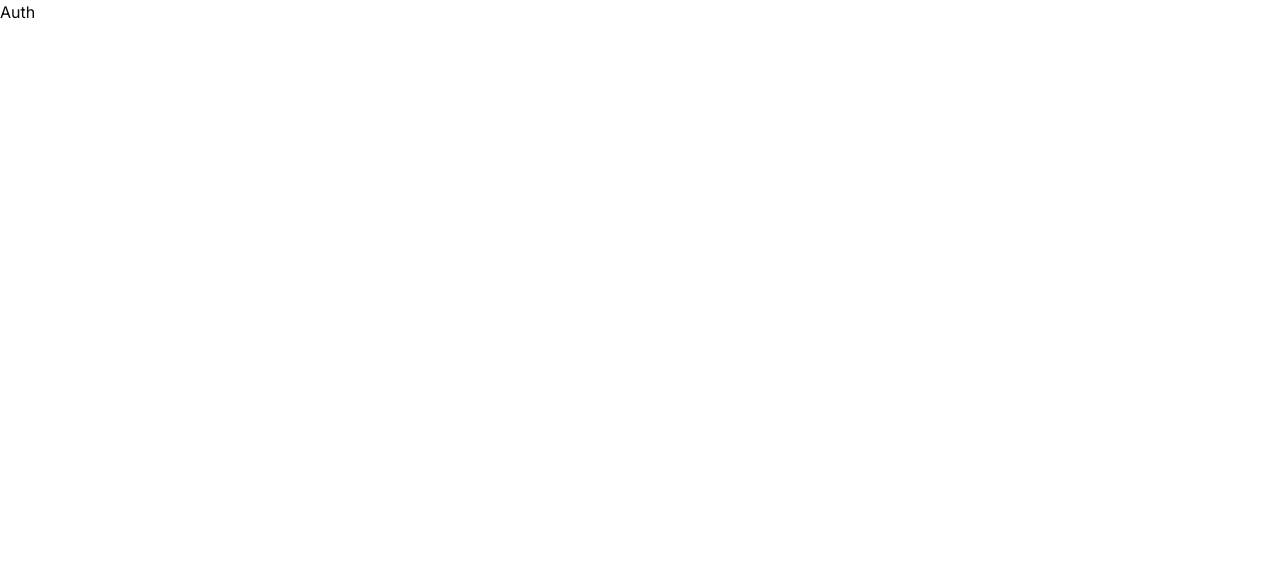
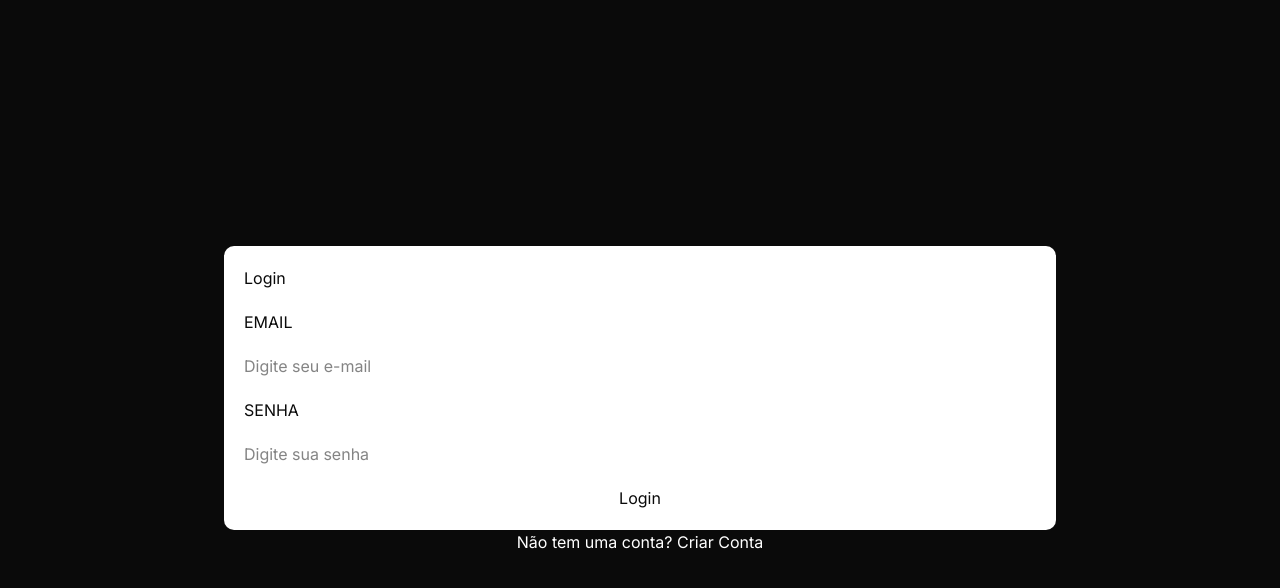
Before and after one commit to DanielMoraesTI/upskill-m8-finance-investments, a Next.js app: page /auth in a window 1280 px wide. Shown: the top 588 px of the page. Built offline with nearby package versions, Linux system fonts and the light colour scheme.

Commit message:
frame do login e header

```diff
--- a/src/app/auth/page.tsx
+++ b/src/app/auth/page.tsx
@@ -1,3 +1,64 @@
+"use client";
+import { useState } from "react";
+
 export default function Authentication() {
-  return <main>Auth</main>;
+  const [email, setEmail] = useState<string>("");
+  const [criandoConta, setCriandoConta] = useState<boolean>(false);
+  const [password, setPassword] = useState<string>("");
+
+  const onSubmit = () => {
+    // do something === QUAL FOI O EMAIL?
+    console.log("user email = ", email);
+  };
+
+  return (
+    <div className="flex flex-col justify-center items-center min-h-screen bg-foreground">
+      {/** imagem de fundo */}
+
+      {/** FORM */}
+      <div
+        className="flex flex-col bg-background w-[65%] h-fit rounded-lg gap-5"
+        style={{ padding: "20px" }}
+      >
+        <h1>{criandoConta ? "Criar conta" : "Login"}</h1>
+
+        {/** BODY */}
+        <div className="flex flex-col gap-5">
+          <label htmlFor="email">EMAIL</label>
+          <input
+            name="email"
+            type="email"
+            placeholder="Digite seu e-mail"
+            value={email}
+            onChange={(e) => setEmail(e.target.value)}
+            autoComplete="off"
+          />
+
+          <label htmlFor="password">SENHA</label>
+          <input
+            name="password"
+            type="password"
+            placeholder="Digite sua senha"
+            value={password}
+            onChange={(e) => setPassword(e.target.value)}
+            autoComplete="off"
+          />
+        </div>
+
+        {/** ACTION */}
+        <button onClick={onSubmit}>
+          {criandoConta ? "Registrar" : "Login"}
+        </button>
+      </div>
+
+      <button
+        className="text-white mt-4"
+        onClick={() => setCriandoConta(!criandoConta)}
+      >
+        {criandoConta
+          ? "Já tem uma conta? Fazer login"
+          : "Não tem uma conta? Criar Conta"}
+      </button>
+    </div>
+  );
 }
--- a/src/app/layout.tsx
+++ b/src/app/layout.tsx
@@ -19,7 +19,7 @@ export default function RootLayout({
     <html lang="pt-BR">
       <body
         className={cn(
-          "min-h-screen bg-background font-sans antialiased",
+          "min-w-screen min-h-screen bg-background font-sans antialiased",
           inter.className,
         )}
       >
--- a/src/app/portal/layout.tsx
+++ b/src/app/portal/layout.tsx
@@ -1,25 +1,36 @@
 import { Navbar } from "@/components/Navbar";
+import Header from "@/components/Header";
 
 export default function PortalLayout({
   children,
 }: Readonly<{
   children: React.ReactNode;
 }>) {
+  //   <style>{`
+  //   .portal-content-offset {
+  //     margin-left: 0;
+  //   }
+
+  //   @media (min-width: 640px) {
+  //     .portal-content-offset {
+  //       margin-left: 15rem;
+  //     }
+  //   }
+  // `}</style>
+  // return (
+  //   <div className="bg-red-500">
+  //     <Navbar />
+  //     <div className="portal-content-offset">{children}</div>
+  //   </div>
+  // );
+
   return (
-    <>
-      <style>{`
-        .portal-content-offset {
-          margin-left: 0;
-        }
+    <div className="flex flex-col md:flex-row bg-red-500 min-w-screen min-h-screen">
+      <Header />
 
-        @media (min-width: 640px) {
-          .portal-content-offset {
-            margin-left: 15rem;
-          }
-        }
-      `}</style>
-      <Navbar />
-      <div className="portal-content-offset">{children}</div>
-    </>
+      <div className="flex-1 w-full h-full md:h-screen bg-green-500">
+        {children}
+      </div>
+    </div>
   );
 }
--- /dev/null
+++ b/src/components/Header.tsx
@@ -0,0 +1,128 @@
+"use client";
+
+import { useState } from "react";
+import {
+  BarChart3,
+  Building2,
+  HandCoins,
+  History,
+  PanelBottom,
+  Wallet,
+  type LucideIcon,
+} from "lucide-react";
+import { usePathname } from "next/navigation";
+import Link from "next/link";
+
+interface NavItemProps {
+  href: string;
+  label: string;
+  icon: LucideIcon;
+}
+
+const navItemOptions: NavItemProps[] = [
+  {
+    href: "/portal",
+    label: "Dashboard",
+    icon: BarChart3,
+  },
+  {
+    href: "/portal/acoes",
+    label: "Ações",
+    icon: Wallet,
+  },
+  {
+    href: "/portal/fundos-imobiliarios",
+    label: "Fundos Imobiliários",
+    icon: Building2,
+  },
+  {
+    href: "/portal/renda-fixa",
+    label: "Renda Fixa",
+    icon: HandCoins,
+  },
+  {
+    href: "/portal/historico",
+    label: "Histórico",
+    icon: History,
+  },
+] as const;
+
+export default function Header() {
+  const [openSidebar, setOpenSidebar] = useState<boolean>(false);
+  const pathname = usePathname();
+
+  const NavList = () => {
+    return (
+      <ul className="flex flex-col gap-2 px-3 py-4">
+        {navItemOptions.map((item) => (
+          <NavItems key={item.href} {...item} />
+        ))}
+      </ul>
+    );
+  };
+
+  const NavItems = (item: NavItemProps) => {
+    const isActive = pathname === item.href;
+    const Icon = item.icon;
+
+    return (
+      <Link
+        key={item.href}
+        href={item.href}
+        className={`flex min-h-12 w-full items-center gap-3 rounded-xl px-3 text-sm font-medium transition-all ${
+          isActive
+            ? "bg-cyan-50 text-cyan-950 shadow-sm ring-1 ring-cyan-200"
+            : "text-foreground/80 hover:bg-accent/70 hover:text-foreground"
+        }`}
+      >
+        <span
+          className={`flex h-9 w-9 shrink-0 items-center justify-center rounded-lg transition-colors ${
+            isActive
+              ? "bg-cyan-600 text-white"
+              : "bg-muted/60 text-muted-foreground"
+          }`}
+        >
+          <Icon className="h-4.5 w-4.5" />
+        </span>
+        <span>{item.label}</span>
+      </Link>
+    );
+  };
+
+  return (
+    <>
+      <header className="bg-blue-500 w-full md:w-50 lg:w-70 h-18 md:h-screen">
+        <button
+          className="md:hidden"
+          onClick={() => setOpenSidebar(!openSidebar)}
+        >
+          <PanelBottom className="h-5 w-5" />
+        </button>
+        Logo Hamburguer
+        <nav className="hidden md:block">
+          <NavList />
+        </nav>
+      </header>
+
+      {/** MOBILE SIDEBAR */}
+      {openSidebar && (
+        <div className="fixed top-0 left-0 w-screen h-screen">
+          {/** OVERLAY */}
+          <div
+            className="bg-black/50 w-full h-full z-10"
+            onClick={() => setOpenSidebar(false)}
+          ></div>
+
+          {/** SIDEBAR */}
+          <div className="absolute top-0 left-0 bg-background w-[75%] h-full z-30">
+            LOGO
+            <NavList />
+            <div className=""></div>
+            <button className="bg-green-500">Logout</button>
+            <button className="bg-green-500">Light/Dark</button>
+          </div>
+        </div>
+      )}
+    </>
+  );
+}
--- a/src/components/Navbar.tsx
+++ b/src/components/Navbar.tsx
@@ -105,6 +105,7 @@ export function Navbar() {
               <PanelBottom className="h-5 w-5" />
               <span className="sr-only">Abrir / Fechar Menu</span>
             </SheetTrigger>
+
             <SheetContent side="left" className="sm:max-w-x">
               <nav className="flex h-full flex-col gap-2 text-base font-medium">
                 <Link
```
Also changed, not shown: public/assets/background-login.jpeg (added).
